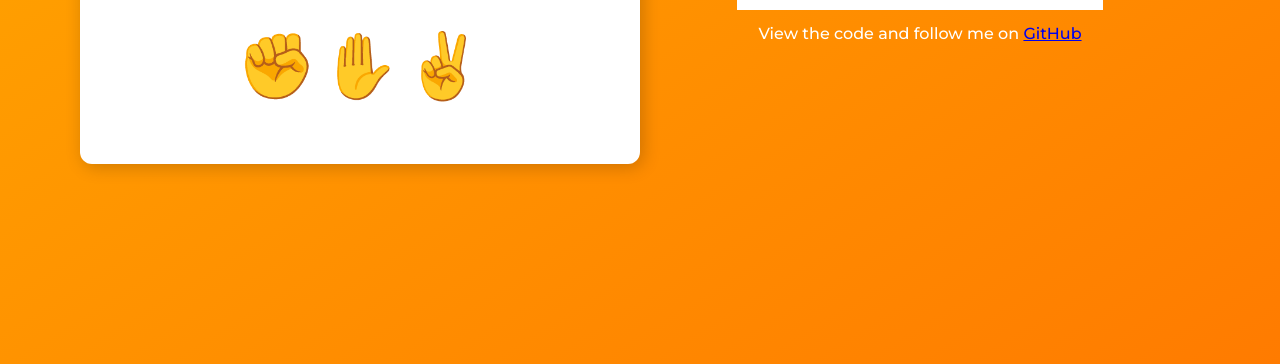
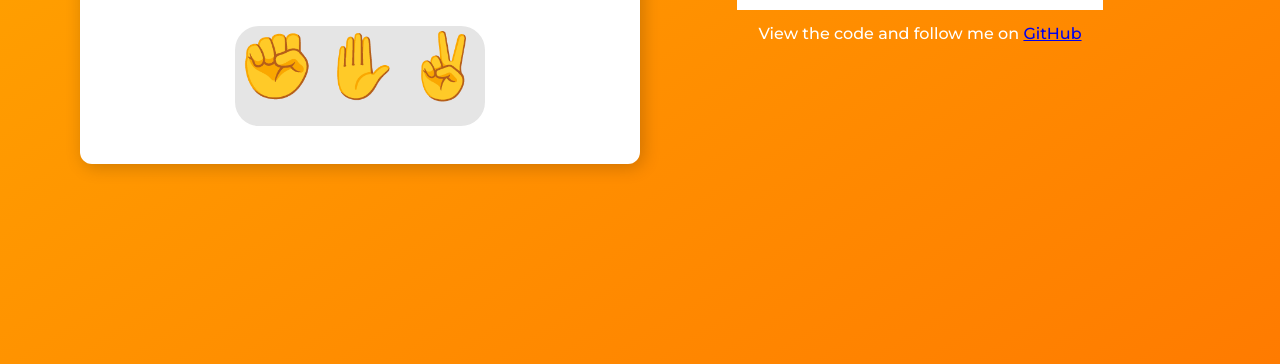
Before and after one commit to dexmayne/odin-psr, a plain HTML site: page index.html in a window 1280 px wide. Shown: the part 436-800 px from the top of the page. Drawn offline with Linux system fonts and the light colour scheme.

Commit message:
Updated styles for play buttons

```diff
--- a/styles.css
+++ b/styles.css
@@ -116,6 +116,8 @@ h1{
 .playButtons{
   justify-content: space-around;
   display: flex;
+  background: #e5e5e5;
+  border-radius: 24px;
 }
 
 #playerChoice, #computerChoice{
```
